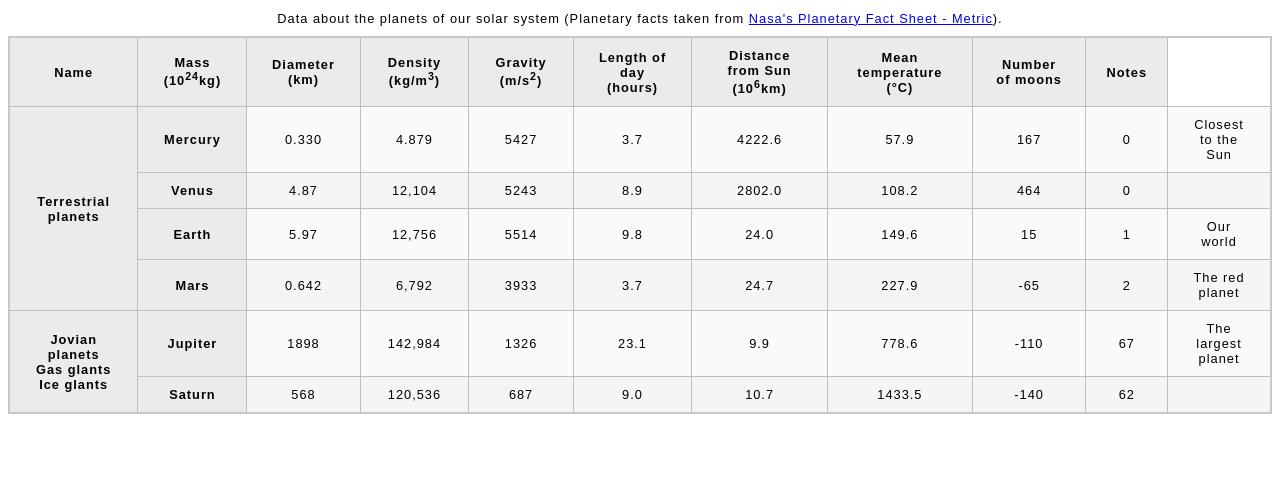
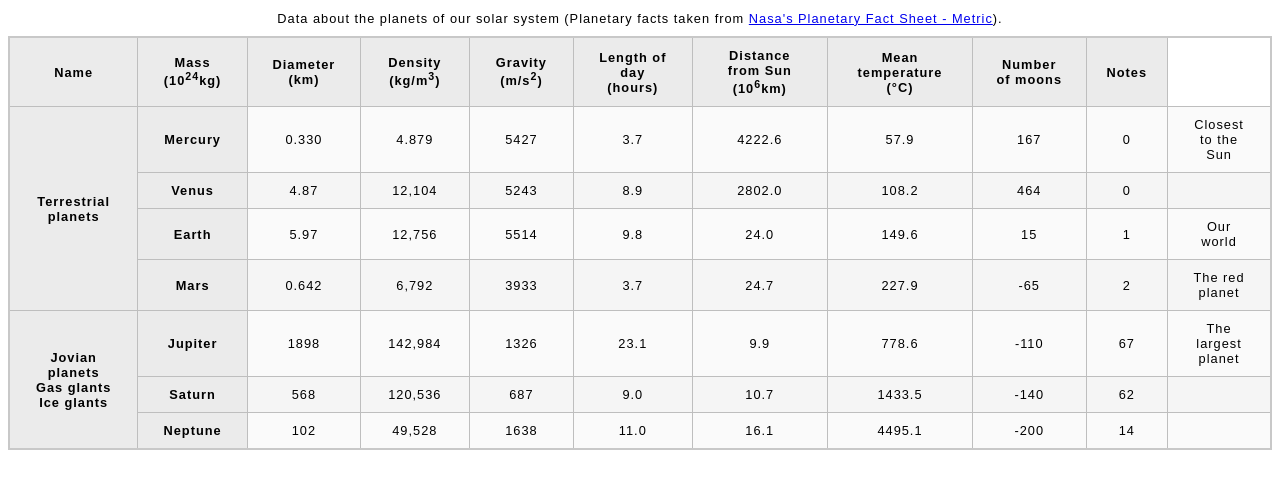
Before and after one commit to HaydenS416/salvadorh25s7, a plain HTML site: page assignment2pt2/blank-template.html in a window 1280 px wide. Shown: the part 79-568 px from the top of the page. Drawn offline with Linux system fonts and the light colour scheme.

Commit message:
added neptune role

```diff
--- a/assignment2pt2/blank-template.html
+++ b/assignment2pt2/blank-template.html
@@ -116,6 +116,19 @@
       <td>62</td>
       <td></td>
     </tr>
+
+    <tr>
+      <th>Neptune</th>
+      <td>102</td>
+      <td>49,528</td>
+      <td>1638</td>
+      <td>11.0</td>
+      <td>16.1</td>
+      <td>4495.1</td>
+      <td>-200</td>
+      <td>14</td>
+      <td></td>
+    </tr>
   </table>
 
 </body>
```
